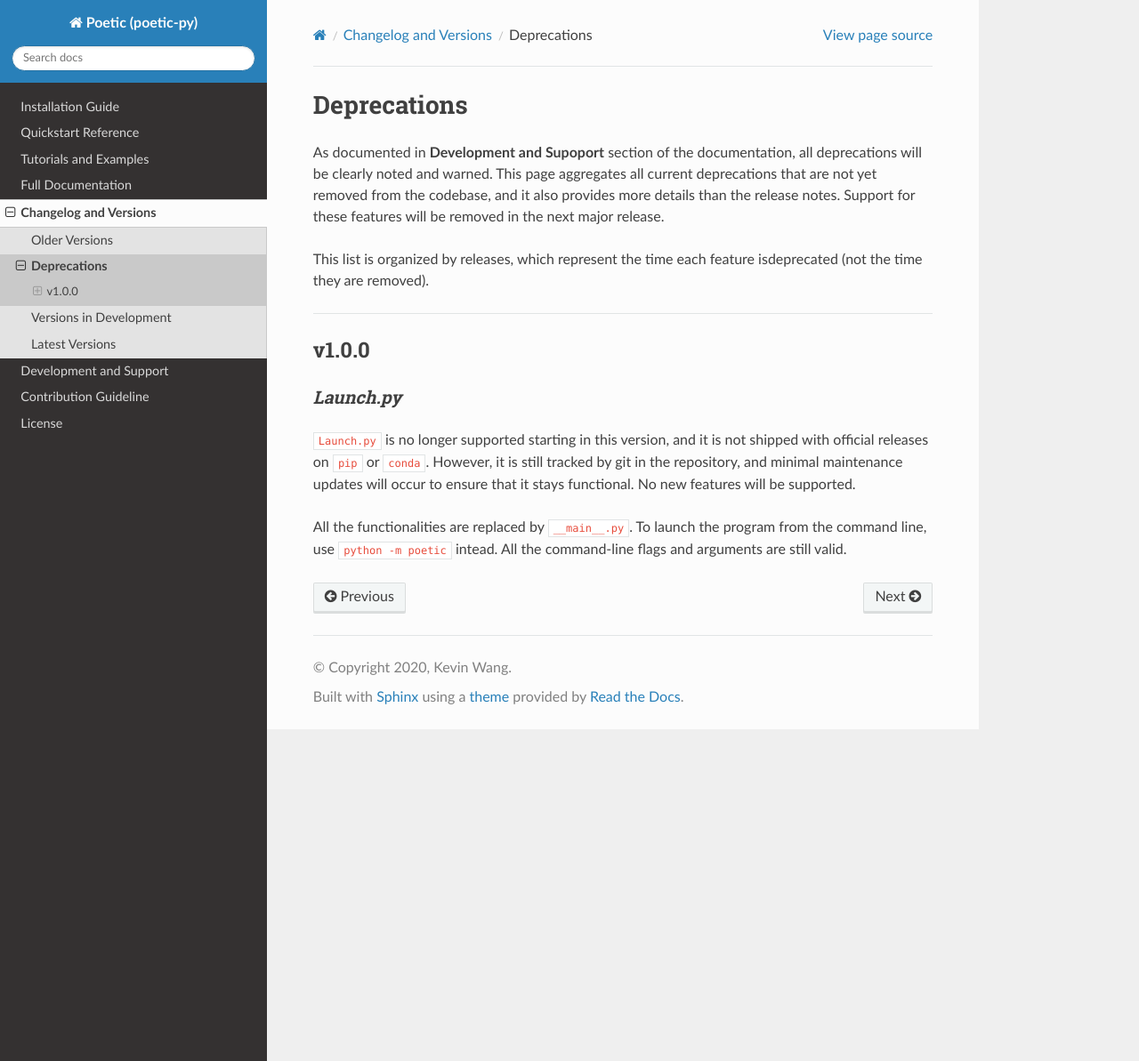
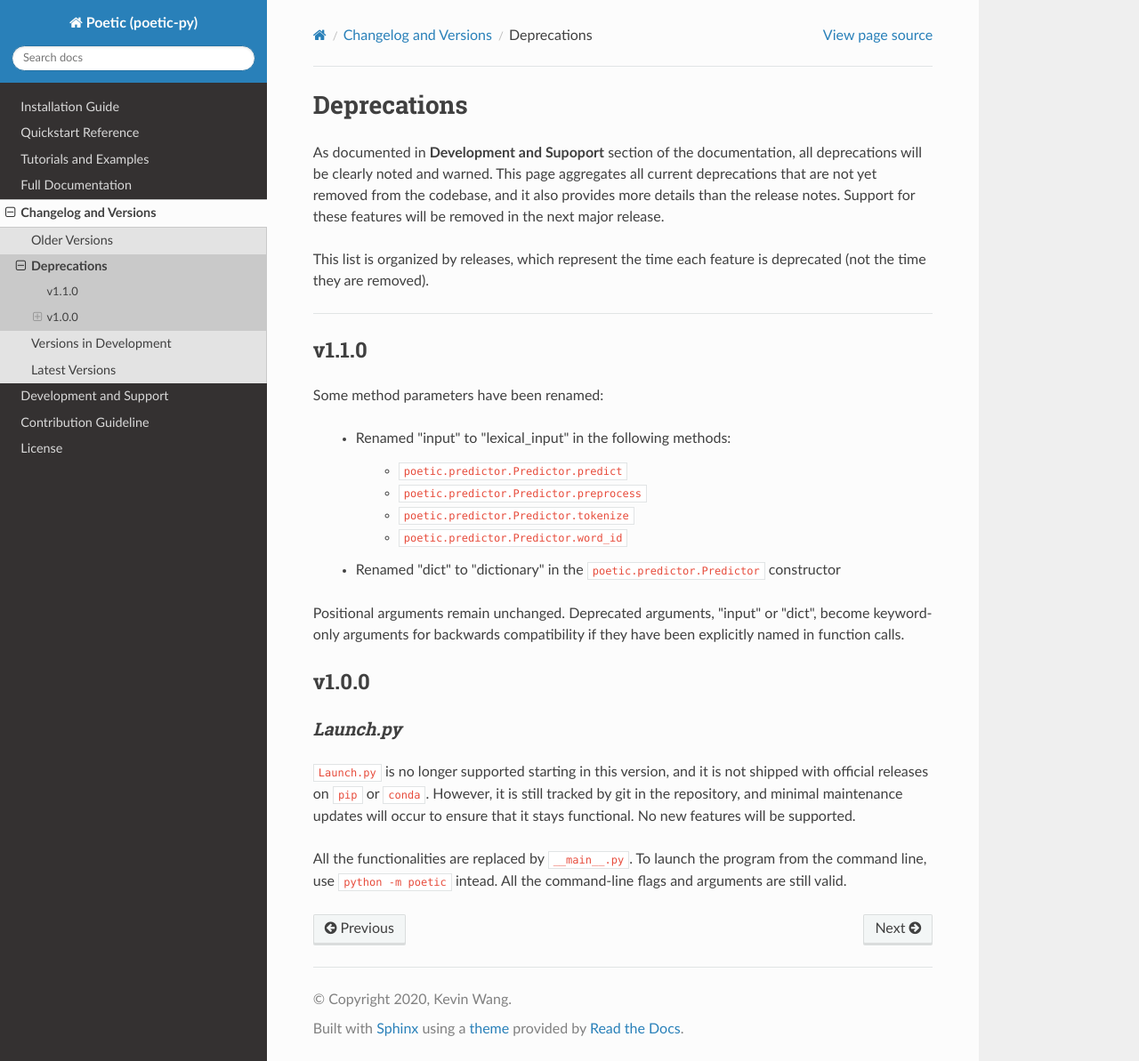
Before and after one commit to kevin931/poetic, a Sphinx documentation site: the page built from docs/source/change/deprecation.rst, in a window 1280 px wide and 1193 px high. Shown: the whole window at 89% size. Built offline with Sphinx 7.4.7 and the Read the Docs theme 2.0.0, drawn with Linux system fonts in a browser that asks for light colours.

Commit message:
Fixed the deprecation list.
v1.1.0 deprecations are added to the deprecation list for clarity. Another typo has been addressed.

```diff
--- a/docs/source/change/deprecation.rst
+++ b/docs/source/change/deprecation.rst
@@ -8,10 +8,29 @@ deprecations that are not yet removed from the codebase, and it also provides mo
 details than the release notes. Support for these features will be removed in the
 next major release.
 
-This list is organized by releases, which represent the time each feature is\
+This list is organized by releases, which represent the time each feature is
 deprecated (not the time they are removed).
 
 --------------------
+
+***********
+v1.1.0
+***********
+
+Some method parameters have been renamed:
+
+    - Renamed "input" to "lexical_input" in the following methods:
+
+        - ``poetic.predictor.Predictor.predict``
+        - ``poetic.predictor.Predictor.preprocess``
+        - ``poetic.predictor.Predictor.tokenize``
+        - ``poetic.predictor.Predictor.word_id``
+
+    - Renamed "dict" to "dictionary" in the ``poetic.predictor.Predictor`` constructor
+
+Positional arguments remain unchanged. Deprecated arguments, "input" or "dict", become
+keyword-only arguments for backwards compatibility if they have been explicitly named in
+function calls.
 
 ***********
 v1.0.0
```
